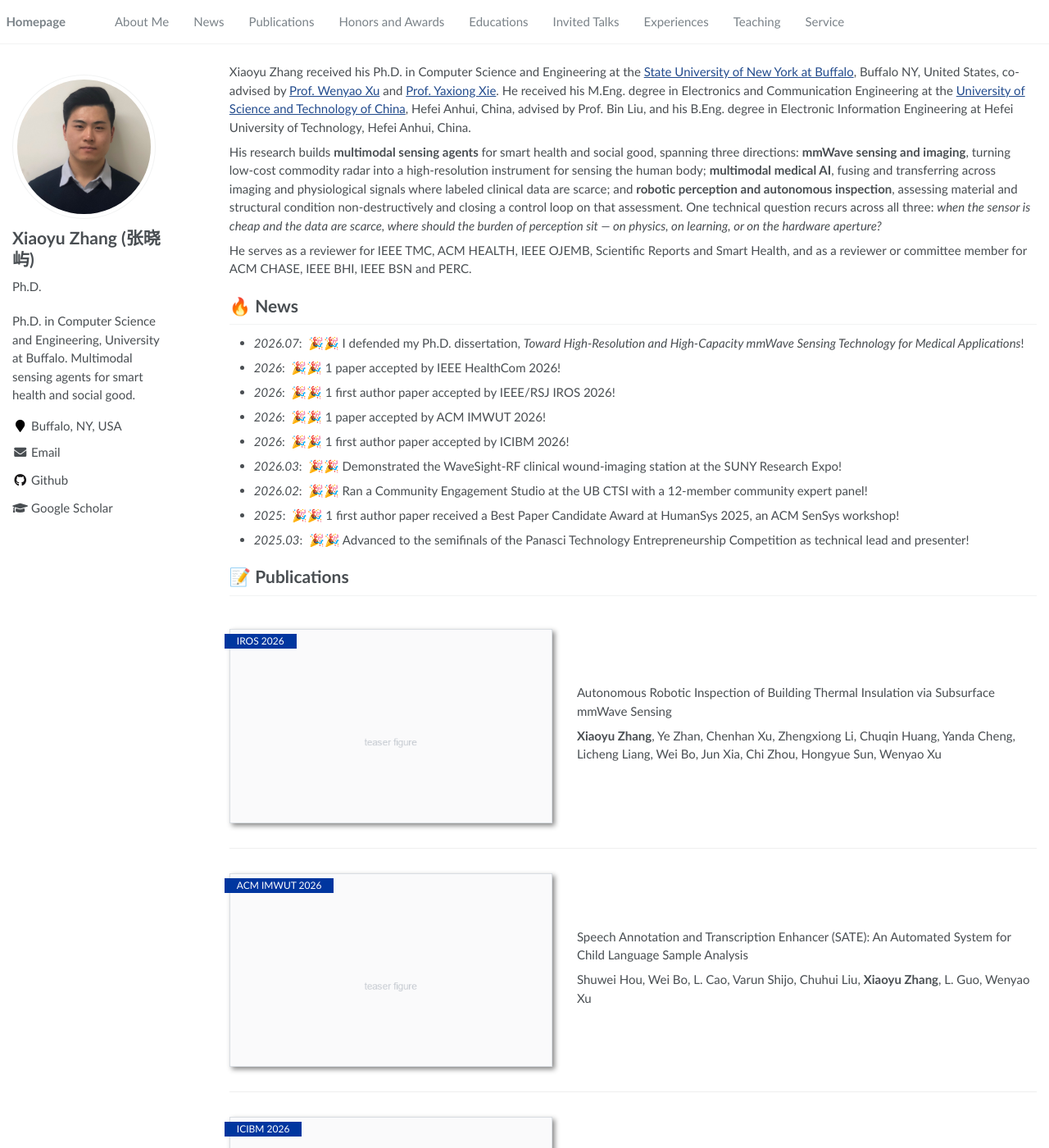
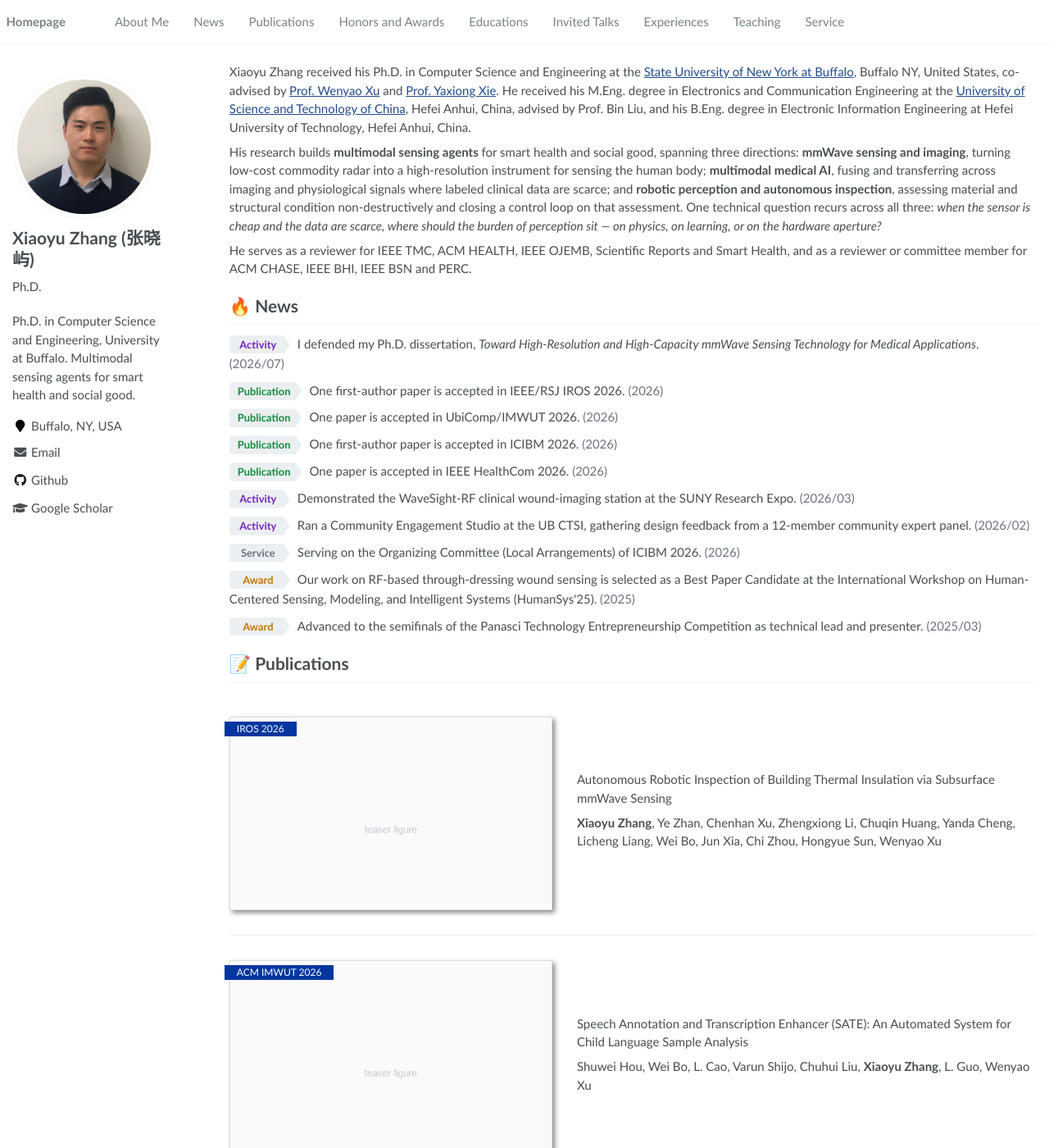
Before and after one commit to zxy340/zxy340.github.io, a Jekyll site: the page built from _pages/about.md, in a window 1280 px wide and 1400 px high. Shown: the whole window at 82% size. Built offline with Jekyll 4.4.1, drawn with Linux system fonts in a browser that asks for light colours.

Commit message:
Categorize News entries with colored tags
Publication / Award / Service / Activity tags, dates moved to the end,
following the reference layout. Styles live in _includes/head/custom.html.

Co-Authored-By: Claude Opus 5 <noreply@anthropic.com>

```diff
--- a/_includes/head/custom.html
+++ b/_includes/head/custom.html
@@ -20,4 +20,23 @@
 </script>
 <script src='https://cdnjs.cloudflare.com/ajax/libs/mathjax/2.7.4/latest.js?config=TeX-MML-AM_CHTML' async></script>
 
+<style>
+/* ---- News category tags ---- */
+.news-list { list-style: none; padding-left: 0; }
+.news-list li { margin: 0 0 .55em; line-height: 1.6; }
+.ntag{
+  display:inline-block; min-width:74px; text-align:center;
+  background:#eceff1; font-weight:700; font-size:.86em;
+  padding:1px 14px 1px 10px; margin-right:.7em; border-radius:4px;
+  clip-path: polygon(0 0, calc(100% - 8px) 0, 100% 50%, calc(100% - 8px) 100%, 0 100%);
+  vertical-align:baseline;
+}
+.ntag.pub{ color:#158a3d }      /* Publication */
+.ntag.award{ color:#c07600 }    /* Award */
+.ntag.service{ color:#6b7280 }  /* Service */
+.ntag.activity{ color:#7127ba } /* Activity */
+.ntag.grant{ color:#c62828 }    /* Grant */
+.ndate{ color:#6b7280 }
+</style>
+
 <!-- end custom head snippets -->
--- a/_pages/about.md
+++ b/_pages/about.md
@@ -18,15 +18,19 @@ He serves as a reviewer for IEEE TMC, ACM HEALTH, IEEE OJEMB, Scientific Reports
 
 
 # 🔥 News
-- *2026.07*: &nbsp;🎉🎉 I defended my Ph.D. dissertation, *Toward High-Resolution and High-Capacity mmWave Sensing Technology for Medical Applications*!
-- *2026*: &nbsp;🎉🎉 1 paper accepted by IEEE HealthCom 2026!
-- *2026*: &nbsp;🎉🎉 1 first author paper accepted by IEEE/RSJ IROS 2026!
-- *2026*: &nbsp;🎉🎉 1 paper accepted by ACM IMWUT 2026!
-- *2026*: &nbsp;🎉🎉 1 first author paper accepted by ICIBM 2026!
-- *2026.03*: &nbsp;🎉🎉 Demonstrated the WaveSight-RF clinical wound-imaging station at the SUNY Research Expo!
-- *2026.02*: &nbsp;🎉🎉 Ran a Community Engagement Studio at the UB CTSI with a 12-member community expert panel!
-- *2025*: &nbsp;🎉🎉 1 first author paper received a Best Paper Candidate Award at HumanSys 2025, an ACM SenSys workshop!
-- *2025.03*: &nbsp;🎉🎉 Advanced to the semifinals of the Panasci Technology Entrepreneurship Competition as technical lead and presenter!
+
+<ul class="news-list">
+<li><span class="ntag activity">Activity</span>I defended my Ph.D. dissertation, <i>Toward High-Resolution and High-Capacity mmWave Sensing Technology for Medical Applications</i>. <span class="ndate">(2026/07)</span></li>
+<li><span class="ntag pub">Publication</span>One first-author paper is accepted in IEEE/RSJ IROS 2026. <span class="ndate">(2026)</span></li>
+<li><span class="ntag pub">Publication</span>One paper is accepted in UbiComp/IMWUT 2026. <span class="ndate">(2026)</span></li>
+<li><span class="ntag pub">Publication</span>One first-author paper is accepted in ICIBM 2026. <span class="ndate">(2026)</span></li>
+<li><span class="ntag pub">Publication</span>One paper is accepted in IEEE HealthCom 2026. <span class="ndate">(2026)</span></li>
+<li><span class="ntag activity">Activity</span>Demonstrated the WaveSight-RF clinical wound-imaging station at the SUNY Research Expo. <span class="ndate">(2026/03)</span></li>
+<li><span class="ntag activity">Activity</span>Ran a Community Engagement Studio at the UB CTSI, gathering design feedback from a 12-member community expert panel. <span class="ndate">(2026/02)</span></li>
+<li><span class="ntag service">Service</span>Serving on the Organizing Committee (Local Arrangements) of ICIBM 2026. <span class="ndate">(2026)</span></li>
+<li><span class="ntag award">Award</span>Our work on RF-based through-dressing wound sensing is selected as a Best Paper Candidate at the International Workshop on Human-Centered Sensing, Modeling, and Intelligent Systems (HumanSys'25). <span class="ndate">(2025)</span></li>
+<li><span class="ntag award">Award</span>Advanced to the semifinals of the Panasci Technology Entrepreneurship Competition as technical lead and presenter. <span class="ndate">(2025/03)</span></li>
+</ul>
 
 # 📝 Publications
 
```
